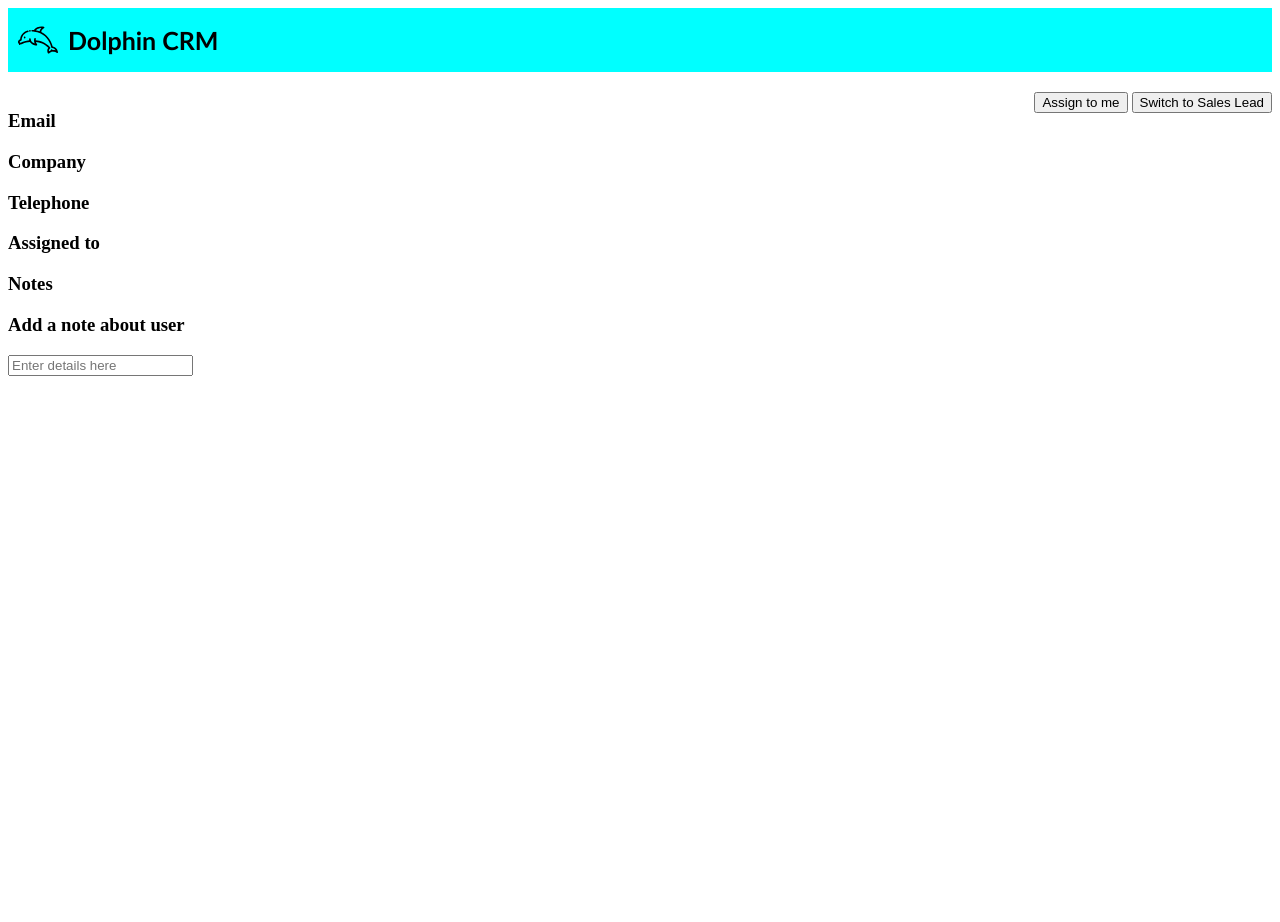
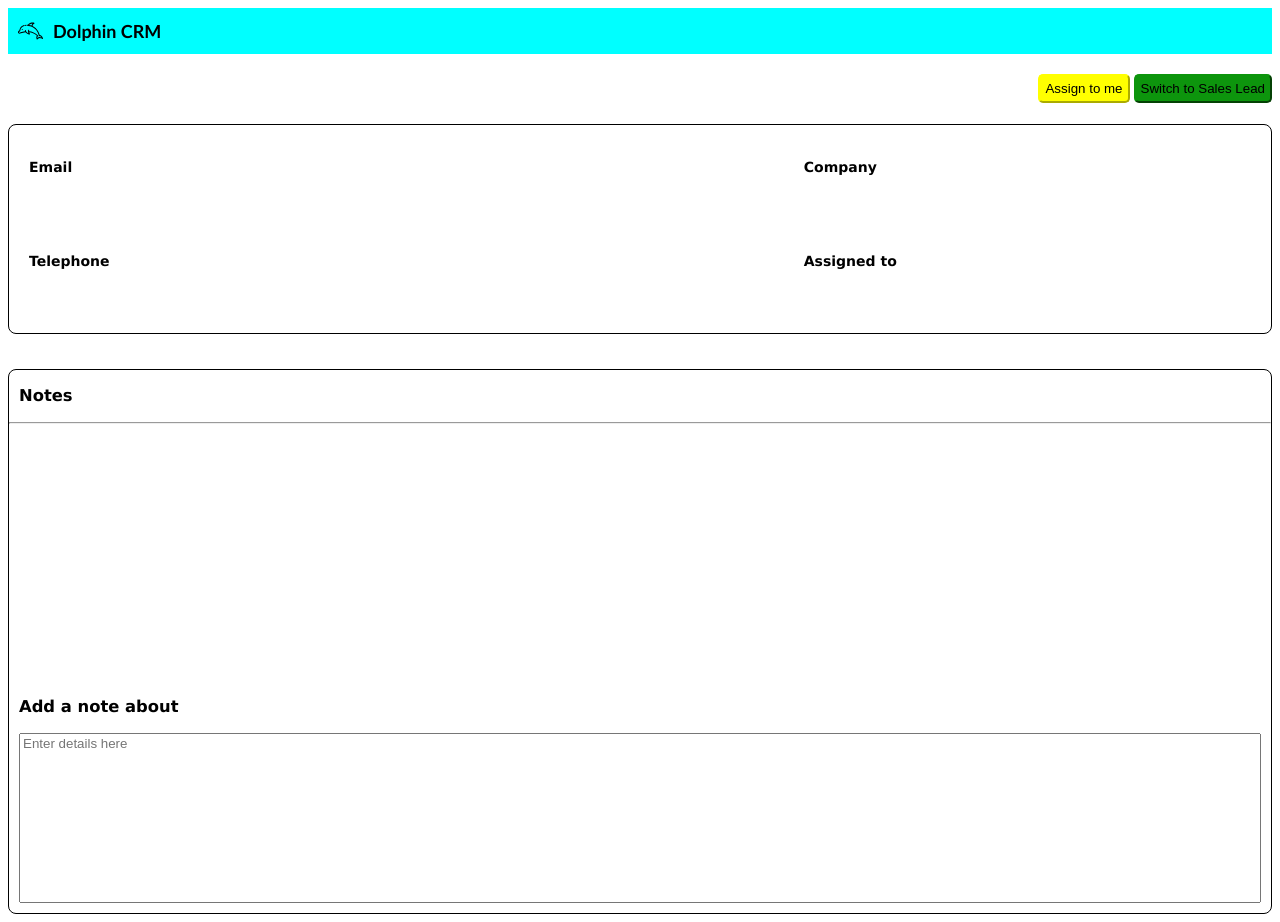
Before and after one commit to KLAW4life/info2180-finalproject, a PHP site: page /viewContact.html in a window 1280 px wide. Before the commit the page ends 800 px from the top, so only its background shows below. Run offline with PHP 8.4, Linux system fonts and the light colour scheme.

Commit message:
Edited css and html for view contact

```diff
--- a/viewContact.css
+++ b/viewContact.css
@@ -1,16 +1,22 @@
+*{
+    -moz-box-sizing: border-box;
+    -webkit-box-sizing: border-box;
+    box-sizing: border-box
+
+}
 header{
     display: flex;
     background-color: aqua;
 }
 
 img{
-    width: 40px;
+    width: 25px;
     margin-left: 10px;
     margin-right: 10px;
 }
 
 h1{
-    font-size: 25px;
+    font-size: 18px;
     font-family:'Gill Sans', 'Gill Sans MT', Calibri, 'Trebuchet MS', sans-serif;
 }
 
@@ -21,3 +27,65 @@ body .viewContainer{
 body .viewContainer .buttons{
     float: right;
 }
+.assign{
+    background-color: yellow;
+    padding: 5px 5px 5px 5px;
+    border-radius: 5px;
+    border-color: yellow;
+}
+
+.switch{
+    background-color: rgb(13, 149, 13);
+    padding: 5px 5px 5px 5px;
+    border-radius: 5px;
+    border-color: rgb(13, 149, 13);
+}
+
+.contactDetails{
+    border-style: solid;
+    margin-top: 50px;
+    border-width: thin;
+    border-radius: 8px;
+    margin-bottom: 35px;
+    display: grid;
+    grid-template-columns: auto auto;
+    grid-template-rows: auto auto;
+    column-gap: 300px;
+    row-gap: 30px;
+    padding-bottom: 50px;
+
+}
+
+.contactDetails h3{
+    font-family: 'Lucida Sans', 'Lucida Sans Regular', 'Lucida Grande', 'Lucida Sans Unicode', Geneva, Verdana, sans-serif;
+    font-size: 14px;
+    margin-left: 20px;
+    padding-top: 20px;
+
+}
+
+.notes{
+    border-style: solid;
+    border-width: thin;
+    border-radius: 8px;
+    font-family: 'Lucida Sans', 'Lucida Sans Regular', 'Lucida Grande', 'Lucida Sans Unicode', Geneva, Verdana, sans-serif;
+    font-size: 14px;
+}
+
+#notesHeading{
+    margin-left: 10px;
+}
+
+#noteInput{
+    padding-bottom: 150px;
+    margin-bottom: 10px;
+    width: 100%;
+}
+
+.addNotes{
+    padding-top: 250px;
+    display: flex;
+    flex-direction: column;
+    margin-left: 10px;
+    margin-right: 10px;
+}
--- a/viewContact.html
+++ b/viewContact.html
@@ -13,6 +13,7 @@
     <section class = "mainContent"></section>
         <header class = "banner">
             <img src="dolphin-svgrepo-com.svg" alt="logo">
+
             <h1>Dolphin CRM</h1>
         </header>
 
@@ -31,11 +32,12 @@
                 <h3>Assigned to</h3>
             </div>
             <div class = "notes">
-                <h3>Notes</h3>
-            </div>
-            <div class = "addNotes">
-                <h3>Add a note about user</h3>
-                <input type="note" placeholder="Enter details here" id = "noteInput">
+                <h3 id ="notesHeading">Notes</h3>
+                <hr>
+                <div class = "addNotes">
+                    <h3>Add a note about</h3>
+                    <input type="note" placeholder="Enter details here" id = "noteInput">
+                </div>
             </div>
 
         </section>
```
